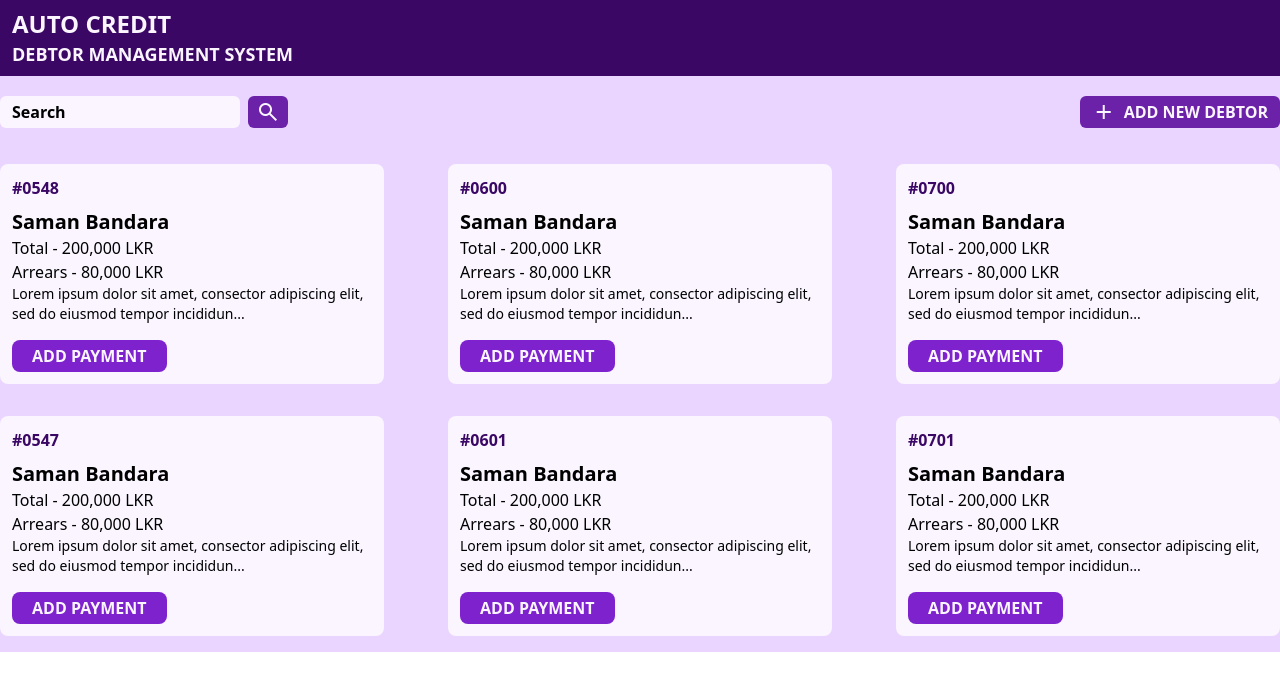
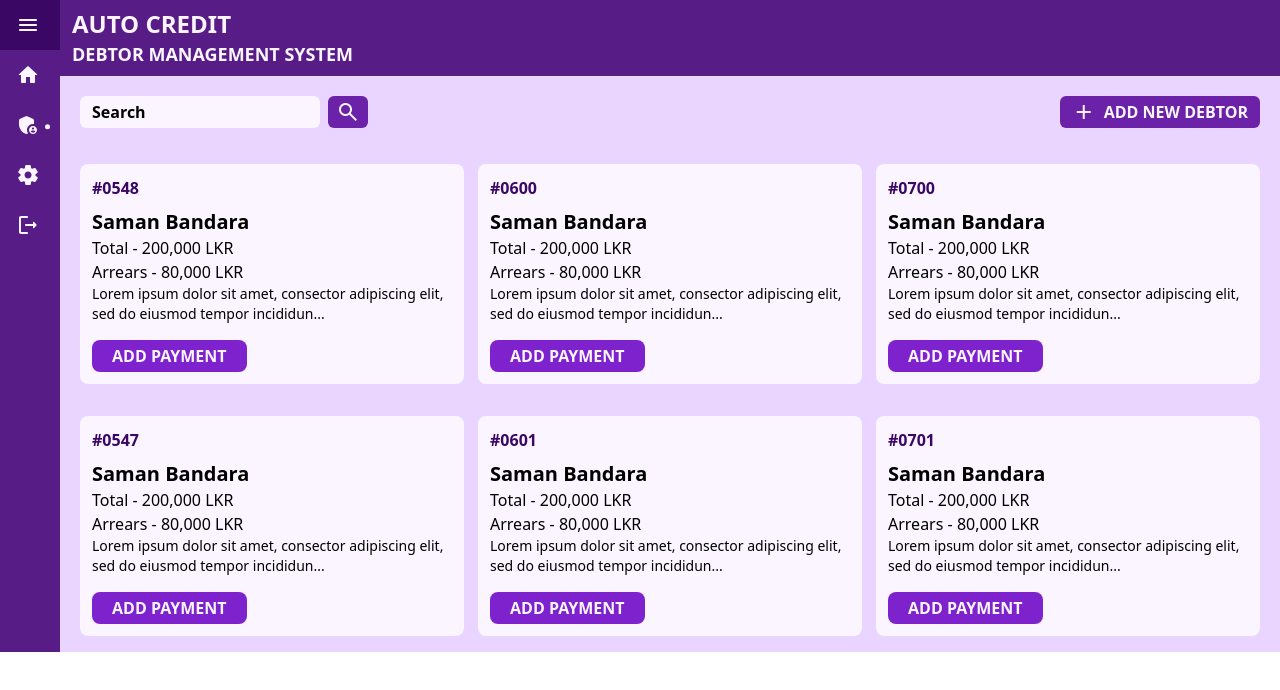
Before and after one commit to semicolon-devs/autocreditlk, a React (Create React App) app in the folder frontend/: page / in a window 1280 px wide. Shown: the top 690 px of the page. Built offline with nearby package versions, Linux system fonts and the light colour scheme.

Commit message:
added sidebar

```diff
--- a/frontend/package.json
+++ b/frontend/package.json
@@ -3,6 +3,10 @@
   "version": "0.1.0",
   "private": true,
   "dependencies": {
+    "@emotion/react": "^11.11.1",
+    "@emotion/styled": "^11.11.0",
+    "@mui/icons-material": "^5.13.7",
+    "@mui/material": "^5.13.7",
     "@testing-library/jest-dom": "^5.16.5",
     "@testing-library/react": "^13.4.0",
     "@testing-library/user-event": "^13.5.0",
@@ -13,6 +17,7 @@
     "react": "^18.2.0",
     "react-dom": "^18.2.0",
     "react-loader-spinner": "^5.3.4",
+    "react-pro-sidebar": "^1.1.0-alpha.1",
     "react-router-dom": "^6.11.2",
     "react-scripts": "5.0.1",
     "tailwindcss": "^3.3.2",
--- /dev/null
+++ b/frontend/src/components/Icon.js
@@ -0,0 +1,26 @@
+import MenuRoundedIcon from "@mui/icons-material/MenuRounded";
+import HomeRoundedIcon from "@mui/icons-material/HomeRounded";
+import SettingsRoundedIcon from "@mui/icons-material/SettingsRounded";
+import LogoutRoundedIcon from "@mui/icons-material/LogoutRounded";
+import GroupAddRoundedIcon from "@mui/icons-material/GroupAddRounded";
+import ManageAccountsRoundedIcon from "@mui/icons-material/ManageAccountsRounded";
+import PersonAddAltRoundedIcon from "@mui/icons-material/PersonAddAltRounded";
+import InsightsRoundedIcon from "@mui/icons-material/InsightsRounded";
+import AdminPanelSettingsRoundedIcon from '@mui/icons-material/AdminPanelSettingsRounded';
+
+import ArrowRightOutlinedIcon from "@mui/icons-material/ArrowRightOutlined";
+import ArrowBackIcon from "@mui/icons-material/ArrowBack";
+
+export {
+  MenuRoundedIcon as MenuIcon,
+  HomeRoundedIcon as HomeIcon,
+  SettingsRoundedIcon as SettingsIcon,
+  LogoutRoundedIcon as LogoutIcon,
+  GroupAddRoundedIcon as GroupAddIcon,
+  ManageAccountsRoundedIcon as ManageAccountsIcon,
+  PersonAddAltRoundedIcon as PersonAddIcon,
+  InsightsRoundedIcon as InsightsIcon,
+  AdminPanelSettingsRoundedIcon as AdminDashboardIcon,
+  ArrowBackIcon,
+  ArrowRightOutlinedIcon as ArrowIcon,
+};
--- a/frontend/src/components/Navbar.js
+++ b/frontend/src/components/Navbar.js
@@ -2,7 +2,7 @@ import React from "react";
 
 const Navbar = () => {
   return (
-    <div className="bg-purple-950 py-2 px-3">
+    <div className="bg-purple-900 py-2 px-3">
       <div className="">
         <h1 className="font-bold uppercase text-purple-50 text-2xl">auto credit</h1>
         <h2 className="font-semibold uppercase text-purple-50 text-lg">
--- /dev/null
+++ b/frontend/src/components/SidebarComponent.js
@@ -0,0 +1,123 @@
+import { useState } from "react";
+import { Link } from "react-router-dom";
+import { Sidebar, Menu, MenuItem, SubMenu } from "react-pro-sidebar";
+import {
+  MenuIcon,
+  HomeIcon,
+  SettingsIcon,
+  LogoutIcon,
+  GroupAddIcon,
+  ManageAccountsIcon,
+  PersonAddIcon,
+  InsightsIcon,
+  AdminDashboardIcon,
+} from "./Icon";
+import { menuClasses } from "../utils/utilityClasses";
+
+const themes = {
+  sidebar: {
+    backgroundColor: "#581c87",
+    color: "#faf5ff",
+  },
+  menu: {
+    menuContent: "#581c87",
+    icon: "#faf5ff",
+    hover: {
+      backgroundColor: "#3b0764",
+      color: "#f3e8ff",
+    },
+    disabled: {
+      color: "#a855f7",
+    },
+  },
+};
+
+const hexToRgba = (hex, alpha) => {
+  const r = parseInt(hex.slice(1, 3), 16);
+  const g = parseInt(hex.slice(3, 5), 16);
+  const b = parseInt(hex.slice(5, 7), 16);
+
+  return `rgba(${r}, ${g}, ${b}, ${alpha})`;
+};
+
+const SidebarComponent = () => {
+  const [collapsed, setCollapsed] = useState(true);
+  // const [toggled, setToggled] = useState(false);
+
+  const menuItemStyles = {
+    root: {
+      fontSize: "13px",
+      fontWeight: 400,
+    },
+    icon: {
+      color: themes.menu.icon,
+      [`&.${menuClasses.disabled}`]: {
+        color: themes.menu.disabled.color,
+      },
+    },
+    SubMenuExpandIcon: {
+      color: "#faf5ff",
+    },
+    subMenuContent: function ({ level }) {
+      return {
+        backgroundColor:
+          level === 0
+            ? hexToRgba(themes.menu.menuContent, !collapsed ? 0.4 : 1)
+            : "transparent",
+      };
+    },
+    button: {
+      [`&.${menuClasses.disabled}`]: {
+        color: themes.menu.disabled.color,
+      },
+      "&:hover": {
+        backgroundColor: themes.menu.hover.backgroundColor,
+        color: themes.menu.hover.color,
+      },
+      padding: "10px",
+    },
+    label: function ({ open }) {
+      return {
+        fontWeight: open ? 600 : undefined,
+      };
+    },
+  };
+
+  return (
+    <Sidebar
+      collapsed={collapsed}
+      // toggled={toggled}
+      collapsedWidth="60px"
+      backgroundColor={hexToRgba(themes.sidebar.backgroundColor, 1)}
+      rootStyles={{
+        color: themes.sidebar.color,
+      }}
+      style={{ border: "none" }}
+    >
+      <Menu menuItemStyles={menuItemStyles}>
+        <MenuItem
+          className="menu"
+          icon={<MenuIcon />}
+          onClick={() => setCollapsed(!collapsed)}
+        >
+          {/* <h2>Auto Credit</h2> */}
+        </MenuItem>
+        <MenuItem
+          icon={<HomeIcon />}
+          component={<Link to="/" className="link" />}
+        >
+          Home
+        </MenuItem>
+        <SubMenu label="Admin Dashboard" icon={<AdminDashboardIcon />}>
+          <MenuItem icon={<InsightsIcon />}> Insights </MenuItem>
+          <MenuItem icon={<PersonAddIcon />}> Add Customer </MenuItem>
+          <MenuItem icon={<ManageAccountsIcon />}> Manage Users </MenuItem>
+        </SubMenu>
+        <MenuItem icon={<SettingsIcon />}> Account Settings </MenuItem>
+        <MenuItem icon={<LogoutIcon />}> Log out </MenuItem>
+      </Menu>
+    </Sidebar>
+  );
+};
+
+export default SidebarComponent;
--- a/frontend/src/layouts/RootLayout.js
+++ b/frontend/src/layouts/RootLayout.js
@@ -1,12 +1,16 @@
 import { Outlet } from "react-router-dom";
 
 import Navbar from "../components/Navbar";
+import Sidebar from "../components/SidebarComponent";
 
 const RootLayout = () => {
   return (
-    <div>
-      <Navbar />
-      <Outlet />
+    <div className="flex">
+      <Sidebar />
+      <div>
+        <Navbar />
+        <Outlet />
+      </div>
     </div>
   );
 };
--- a/frontend/src/pages/Home.js
+++ b/frontend/src/pages/Home.js
@@ -65,7 +65,7 @@ const Home = () => {
 
   return (
     <div className="bg-purple-200">
-      <div className="container mx-auto">
+      <div className="px-5">
         <div className="pt-5 flex justify-between">
           <div className="flex">
             <div className="w-60 bg-purple-50 rounded-md px-3 py-1 font-semibold">
--- /dev/null
+++ b/frontend/src/utils/utilityClasses.js
@@ -0,0 +1,26 @@
+export const sidebarClasses = {
+  root: "ps-sidebar-root",
+  container: "ps-sidebar-container",
+  image: "ps-sidebar-image",
+  backdrop: "ps-sidebar-backdrop",
+  collapsed: "ps-collapsed",
+  toggled: "ps-toggled",
+  rtl: "ps-rtl",
+  broken: "ps-broken",
+};
+
+export const menuClasses = {
+  root: "ps-menu-root",
+  menuItemRoot: "ps-menuitem-root",
+  subMenuRoot: "ps-submenu-root",
+  button: "ps-menu-button",
+  prefix: "ps-menu-prefix",
+  suffix: "ps-menu-suffix",
+  label: "ps-menu-label",
+  icon: "ps-menu-icon",
+  subMenuContent: "ps-submenu-content",
+  SubMenuExpandIcon: "ps-submenu-expand-icon",
+  disabled: "ps-disabled",
+  active: "ps-active",
+  open: "ps-open",
+};
```
Also changed, not shown: 1 other file (tests, documents, lock files or other folders).
